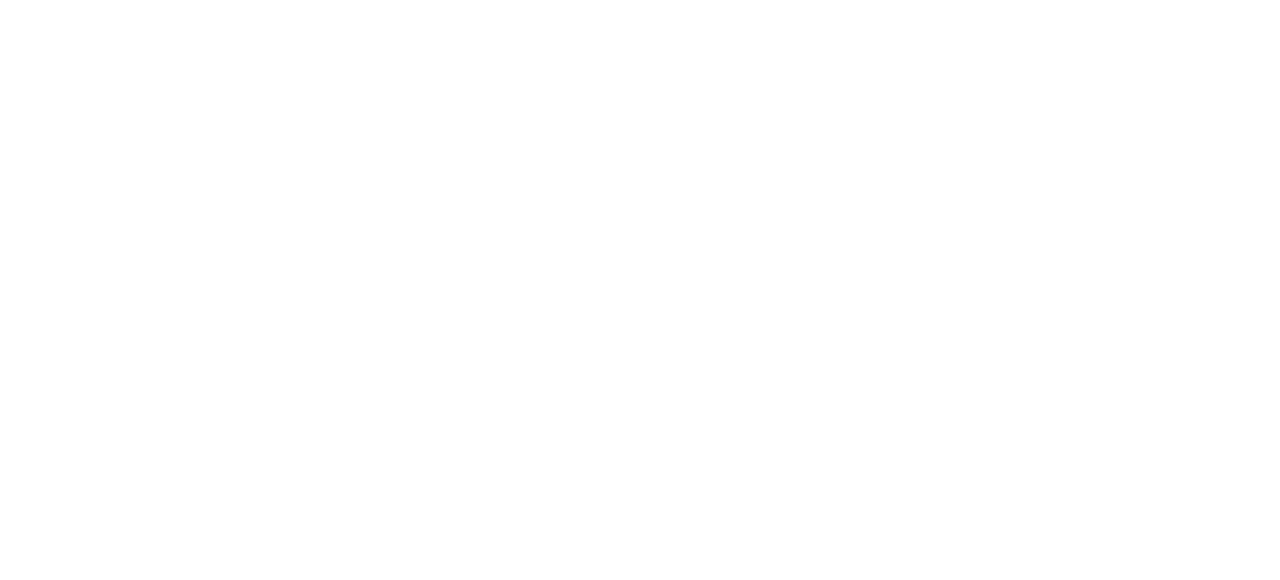
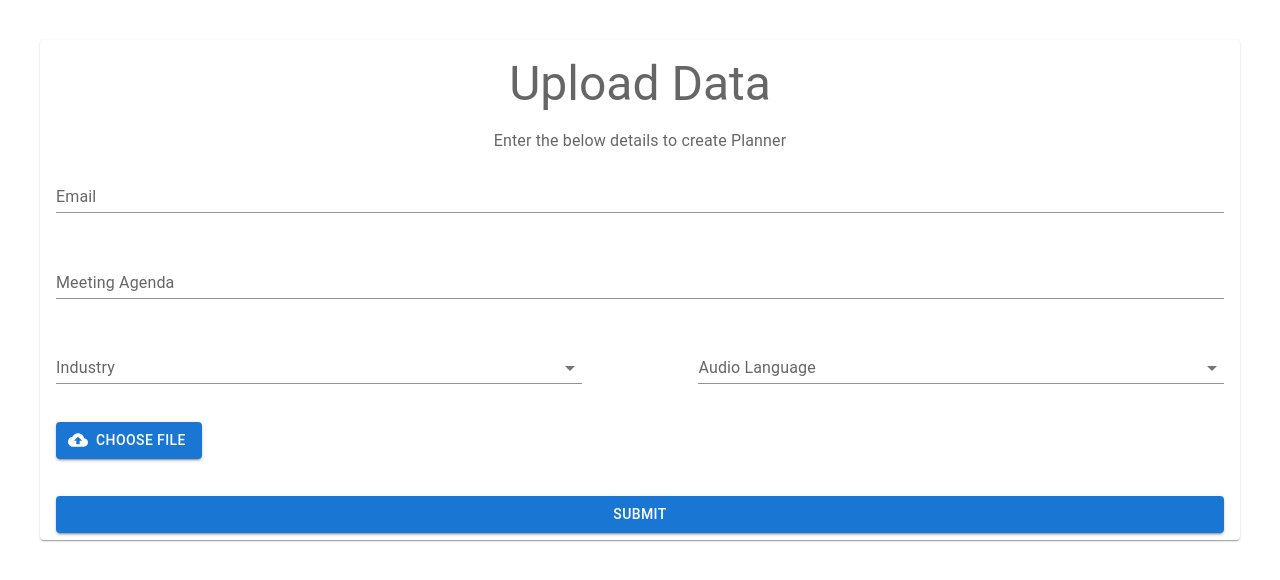
Before and after one commit to GROUP-03/TaskPlanner_AI, a React (Create React App) app in the folder Frontend/: page /upload_data in a window 1280 px wide. Before the commit this address had no page. Shown: the top 580 px of the page. Built offline with nearby package versions, Linux system fonts and the light colour scheme.

Commit message:
Frontend

```diff
--- a/Frontend/src/App.js
+++ b/Frontend/src/App.js
@@ -1,6 +1,8 @@
 // import logo from './logo.svg';
 import { BrowserRouter, Route, Routes } from 'react-router-dom';
 import './App.css';
+import { Upload_data } from './components/Upload_data';
+import { Home } from './components/Home';
 import { Signup } from './components/Signup';
 import { Login } from './components/Login';
 
@@ -10,9 +12,11 @@
       {/* reference: https://www.w3schools.com/react/react_router.asp */}
       <BrowserRouter>
         <Routes>
-            <Route path="/" element={<Signup />} />
+            <Route path="/" element={<Home />} />
             <Route path="signup" element={<Signup />} />
             <Route path="login" element={<Login />} />
+            <Route path="home" element={<Home />} />
+            <Route path="upload_data" element={<Upload_data />} />
         </Routes>
       </BrowserRouter>
     </div>
--- /dev/null
+++ b/Frontend/src/components/Home.js
@@ -0,0 +1,7 @@
+import React, { Fragment } from 'react';
+
+export const Home = () => {
+    return <Fragment>
+        <h1>HOME</h1>
+    </Fragment>
+}
--- /dev/null
+++ b/Frontend/src/components/Upload_data.js
@@ -0,0 +1,139 @@
+import { Button, Card, CardContent, Container, CssBaseline, FormControl, FormHelperText, Input, InputLabel, MenuItem, Select, Typography } from '@mui/material';
+import React, { Fragment, useState } from 'react';
+import CloudUploadIcon from '@mui/icons-material/CloudUpload';
+
+export const Upload_data = () => {
+    const [industry, setIndustry] = useState()
+    const [audioLanguage, setAudioLanguage] = useState()
+    const [meetingAgenda, setMeetingAgenda] = useState()
+    const [email, set_email] = useState()
+    const [selectedFile, setSelectedFile] = useState(null);
+
+    const handleIndustryUpdate = (event) => {
+        setIndustry(event.target.value);
+    };
+
+    const handleAudioLanguageUpdate = (event) => {
+        setAudioLanguage(event.target.value);
+    };
+
+    const handleMeetingAgendaUpdate = (event) => {
+        setMeetingAgenda(event.target.value);
+    };
+
+    const handleEmailUpdate = (event) => {
+        set_email(event.target.value);
+    };
+
+    const handleFileChange = (event) => {
+        const file = event.target.files[0];
+        setSelectedFile(file);
+    };
+
+    const handleSubmit = (event) => {
+        event.preventDefault();
+        console.log({
+            email: email,
+            agenda: meetingAgenda,
+            industry: industry,
+            audio_language: audioLanguage,
+            filename: selectedFile.name,
+            file: selectedFile
+        })
+    };
+
+    return <Fragment>
+        {/* reference: https://mui.com/material-ui/react-card/ */}
+        <CssBaseline />
+        <Card sx={{ minWidth: 275, margin: 5, height: 500 }}>
+            <CardContent>
+                <Typography variant="h3" color="text.secondary" gutterBottom>
+                    Upload Data
+                </Typography>
+                <Typography sx={{ mb: 1.5 }} color="text.secondary">
+                    Enter the below details to create Planner
+                </Typography>
+                <form onSubmit={handleSubmit} style={{ height: '23rem', display: 'flex', flexDirection: "column", justifyContent: "space-between" }}>
+                    {/* reference: https://mui.com/material-ui/api/form-control/ */}
+                    <FormControl variant='standard' sx={{ width: "100%" }}>
+                        <InputLabel htmlFor="email">Email</InputLabel>
+                        <Input type='email' required='true' onBlur={handleEmailUpdate} id="email" aria-describedby="email-helper-text" sx={{ width: "100%" }} />
+                    </FormControl>
+                    <FormControl variant='standard' sx={{ width: "100%" }}>
+                        <InputLabel htmtlFor="meeting-agenda">Meeting Agenda</InputLabel>
+                        <Input required='true' onBlur={handleMeetingAgendaUpdate} id="meeting-agenda" aria-describedby="meeting-agenda-helper-text" sx={{ width: "100%" }} />
+                    </FormControl>
+                    <div style={{ display: 'flex', flexDirection: 'row', justifyContent: 'space-between' }}>
+                        {/* reference: https://mui.com/material-ui/react-select/ */}
+                        <FormControl variant='standard' sx={{ width: "45%" }}>
+                            <InputLabel id="industry-dropdown" htmlFor="industry-dropdown">Industry</InputLabel>
+                            <Select
+                                labelId="industry-dropdown"
+                                id="industry-dropdown"
+                                value={industry}
+                                onChange={handleIndustryUpdate}
+                                label="industry-dropdown"
+                                required='true'
+                            >
+                                <MenuItem value="">
+                                    <em>None</em>
+                                </MenuItem>
+                                <MenuItem value={"One Thing"}>One Thing</MenuItem>
+                                <MenuItem value={"Other Thing"}>Other Thing</MenuItem>
+                                <MenuItem value={"Something"}>Something</MenuItem>
+                                <MenuItem value={"Something Else"}>Something Else</MenuItem>
+                            </Select>
+                        </FormControl>
+                        <FormControl variant='standard' sx={{ width: "45%" }}>
+                            <InputLabel id="audio-language-dropdown" htmlFor="audio-language-dropdown">Audio Language</InputLabel>
+                            <Select
+                                labelId="audio-language-dropdown"
+                                id="audio-language-dropdown"
+                                value={audioLanguage}
+                                onChange={handleAudioLanguageUpdate}
+                                label="audio-language-dropdown"
+                                required='true'
+                            >
+                                <MenuItem value="">
+                                    <em>None</em>
+                                </MenuItem>
+                                <MenuItem value={"English"}>English</MenuItem>
+                                <MenuItem value={"Spanish"}>Spanish</MenuItem>
+                                <MenuItem value={"Japanise"}>Japanise</MenuItem>
+                                <MenuItem value={"Chinise"}>Chinise</MenuItem>
+                            </Select>
+                        </FormControl>
+                    </div>
+                    {/* reference: https://www.dhiwise.com/post/how-to-implement-react-mui-file-upload-in-your-applications */}
+                    <div style={{ width: "100%", display: 'flex', flexDirection: "row", justifyContent: 'space-between' }}>
+                        <input
+                            type="file"
+                            accept="audio/*, video/*"
+                            style={{ display: 'none' }}
+                            id="fileInput"
+                            onChange={handleFileChange}
+                            required="true"
+                        />
+                        <label htmlFor="fileInput">
+                            <Button
+                                variant="contained"
+                                color="primary"
+                                component="span"
+                                startIcon={<CloudUploadIcon />}
+                            >
+                                Choose File
+                            </Button>
+                        </label>
+                        {selectedFile && (
+                            <Typography  >
+                                {selectedFile.name}
+                            </Typography>
+                        )}
+                    </div>
+                    <Button type='submit' variant='contained'>submit</Button>
+                </form>
+            </CardContent>
+
+        </Card>
+    </Fragment>
+}
```
